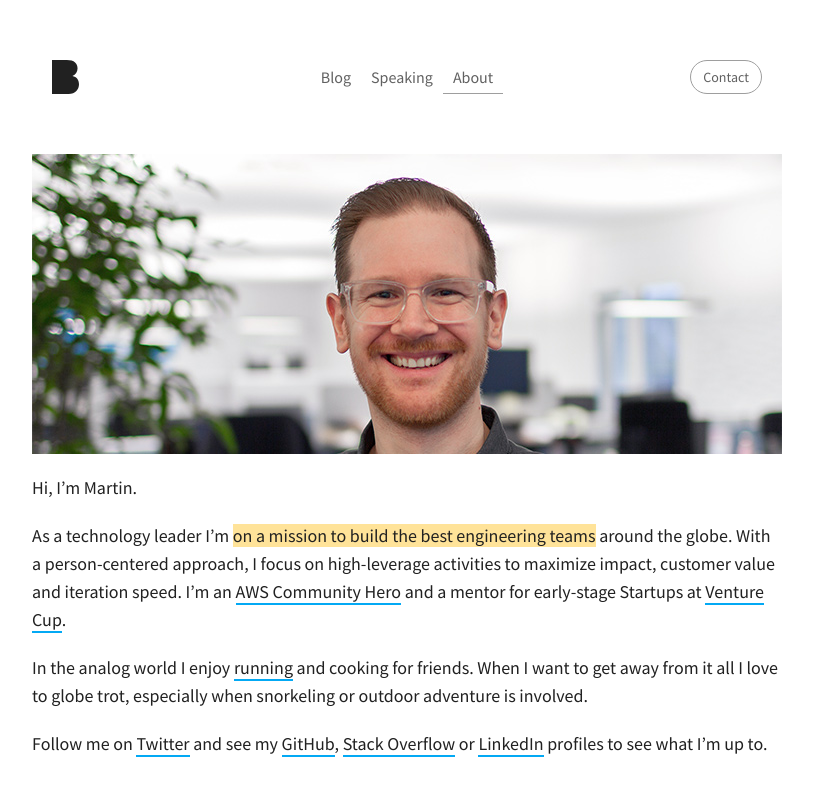
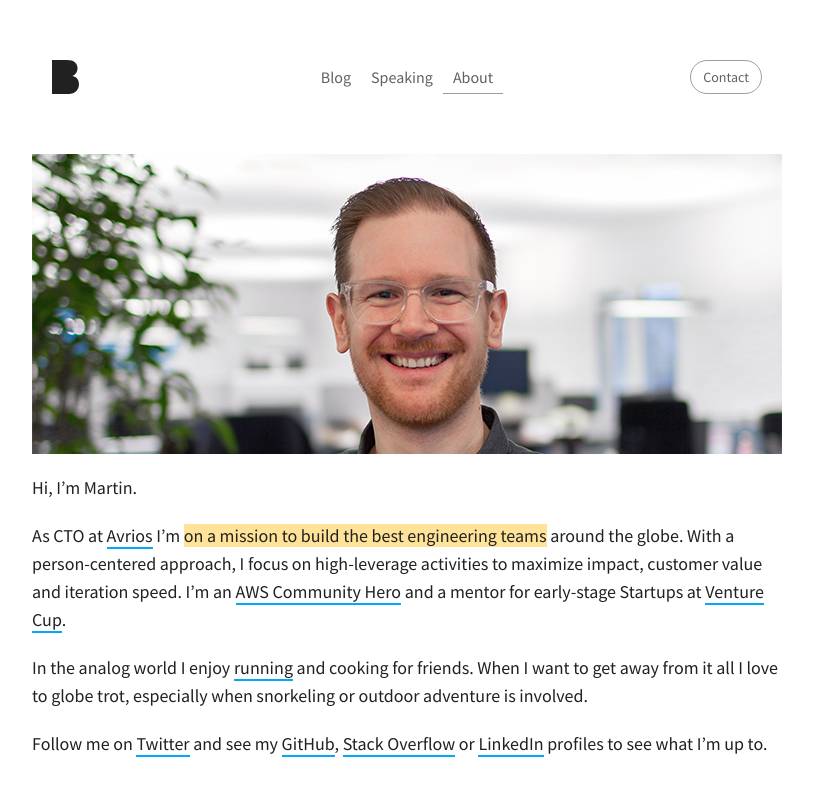
Before and after one commit to martinbuberl/martinbuberl.github.io, a Jekyll site: the page built from docs/about.md, in a window 1280 px wide. Shown: the top 796 px of the page, without its empty margins (233-1046 px from the left). Built offline with Jekyll 4.4.1, drawn with Linux system fonts in a browser that asks for light colours; nearby versions of some CDN libraries; some web fonts are replaced.

Commit message:
Added Avrios

```diff
--- a/docs/about.md
+++ b/docs/about.md
@@ -9,7 +9,7 @@ permalink: /about/
 
 Hi, I'm Martin.
 
-As a technology leader I’m <span class="highlight">on a mission to build the best engineering teams</span> around the globe. With a person-centered approach, I focus on high-leverage activities to maximize impact, customer value and iteration speed. I'm an <a target="_blank" href="https://aws.amazon.com/developer/community/heroes/martin-buberl/">AWS Community Hero</a> and a mentor for early-stage Startups at <a target="_blank" href="https://venturecup.dk/">Venture Cup</a>.
+As CTO at <a target="_blank" href="https://www.avrios.com/">Avrios</a> I’m <span class="highlight">on a mission to build the best engineering teams</span> around the globe. With a person-centered approach, I focus on high-leverage activities to maximize impact, customer value and iteration speed. I'm an <a target="_blank" href="https://aws.amazon.com/developer/community/heroes/martin-buberl/">AWS Community Hero</a> and a mentor for early-stage Startups at <a target="_blank" href="https://venturecup.dk/">Venture Cup</a>.
 
 In the analog world I enjoy <a href="https://www.strava.com/athletes/martinbuberl">running</a> and cooking for friends. When I want to get away from it all I love to globe trot, especially when snorkeling or outdoor adventure is involved.
 
```
